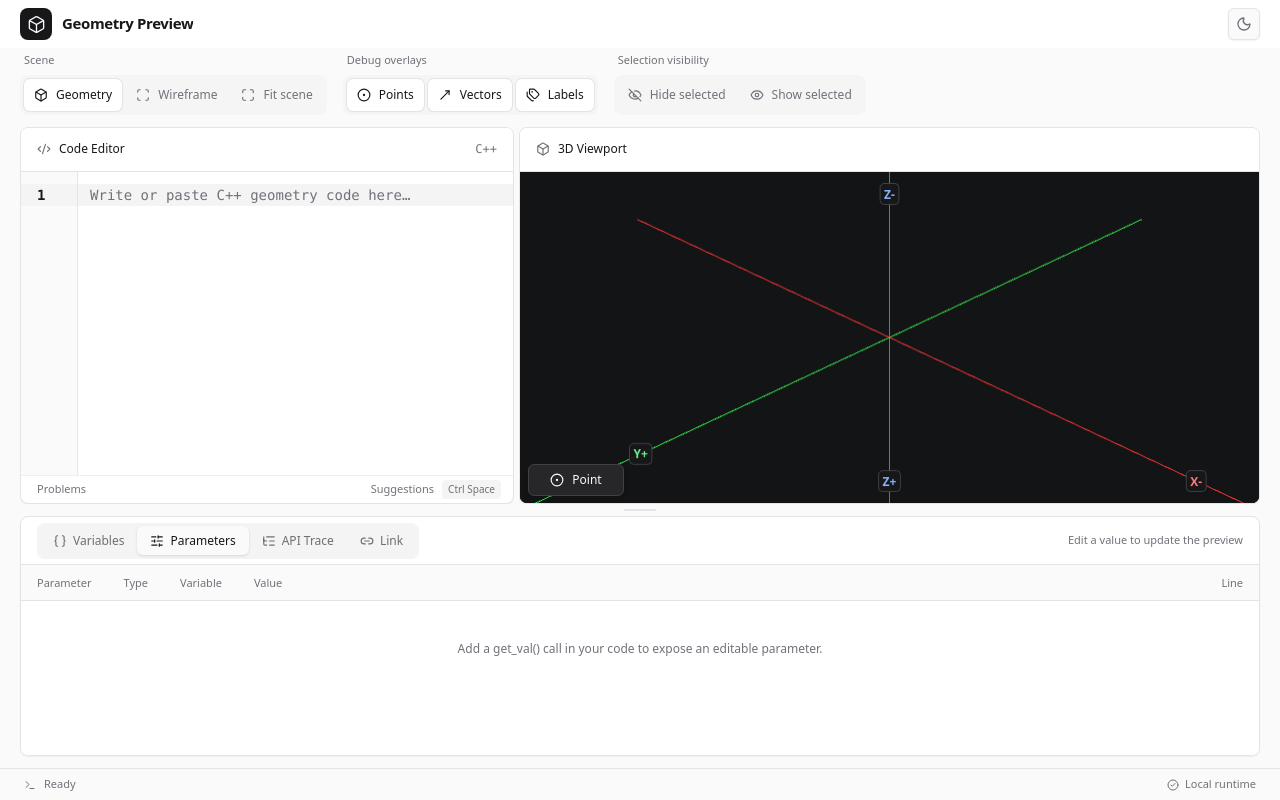
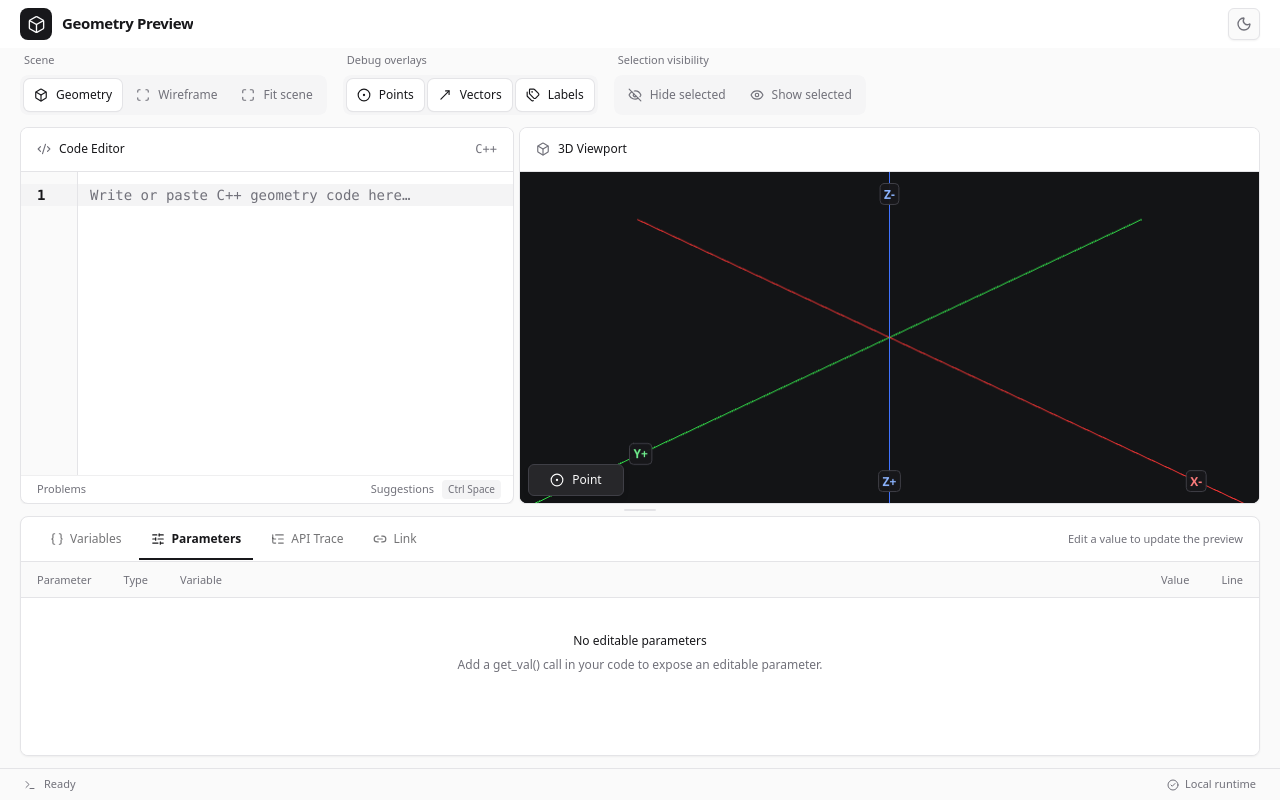
Before and after one commit to PhanVonHohenzollern/3d, a React (Vite) app: page / in a window 1280 px wide. Built offline with nearby package versions, Linux system fonts and the light colour scheme.

Commit message:
Refine inspector tabs and table presentation

```diff
--- a/src/components/DockArea.tsx
+++ b/src/components/DockArea.tsx
@@ -34,13 +34,21 @@ export function DockArea({ height, title, tabs, panels }: DockAreaProps) {
       className="flex min-h-0 shrink-0 flex-col gap-0 overflow-hidden rounded-lg border border-line bg-base shadow-xs"
       style={{ height }}
     >
-      <div className="flex min-h-12 shrink-0 items-center gap-4 border-b border-line px-2 sm:px-4">
-        <TabsList aria-label="Inspector panels" className="max-w-full overflow-x-auto">
+      <div className="flex min-h-11 shrink-0 items-center gap-4 border-b border-line px-2 sm:px-4">
+        <TabsList
+          variant="line"
+          aria-label="Inspector panels"
+          className="max-w-full justify-start overflow-x-auto p-0 group-data-[orientation=horizontal]/tabs:h-11"
+        >
           {tabs.map((tab) => {
             const Icon = icons[tab.name];
 
             return (
-              <TabsTrigger key={tab.name} value={tab.name} className="shrink-0 px-3 text-xs">
+              <TabsTrigger
+                key={tab.name}
+                value={tab.name}
+                className="shrink-0 rounded-none px-2 text-xs group-data-[orientation=horizontal]/tabs:after:bottom-0 hover:bg-secondary/50 data-[state=active]:font-semibold sm:px-3"
+              >
                 <Icon className="size-3.5" aria-hidden />
                 {tab.title}
               </TabsTrigger>
--- a/src/components/LinkTable.tsx
+++ b/src/components/LinkTable.tsx
@@ -27,6 +27,7 @@ export function LinkTable({
 }: LinkTableProps) {
   return (
     <TableView
+      emptyTitle="No connectors yet"
       emptyMessage={rows.length === 0 ? 'Add a connector to configure its point and dimensions.' : undefined}
       ref={tableRef}
       className="h-full w-full min-w-[260px]"
--- a/src/components/ParameterPanel.tsx
+++ b/src/components/ParameterPanel.tsx
@@ -24,6 +24,7 @@ export function ParameterPanel(props: ParameterPanelProps) {
   return (
     <div className="flex h-full min-h-0 flex-col">
       <TableView
+        emptyTitle="No editable parameters"
         emptyMessage={
           rows.length === 0 ? 'Add a get_val() call in your code to expose an editable parameter.' : undefined
         }
@@ -35,7 +36,11 @@ export function ParameterPanel(props: ParameterPanelProps) {
         <thead>
           <tr>
             {headers.map((header, column) => (
-              <HeaderCell key={header} stretch={column === valueColumn}>
+              <HeaderCell
+                key={header}
+                stretch={column === valueColumn}
+                align={column >= valueColumn ? 'right' : 'left'}
+              >
                 {header}
               </HeaderCell>
             ))}
@@ -48,6 +53,8 @@ export function ParameterPanel(props: ParameterPanelProps) {
                 <Cell
                   key={column}
                   column={column}
+                  align={column >= valueColumn ? 'right' : 'left'}
+                  mono={column > 0}
                   selected={index === selectedRow}
                   current={index === currentRow && column === currentColumn}
                   padding={editor?.row === index && column === valueColumn ? 'none' : 'text'}
@@ -56,7 +63,7 @@ export function ParameterPanel(props: ParameterPanelProps) {
                     <input
                       ref={editorRef}
                       data-serial={editor.serial}
-                      className="h-8 w-full rounded-sm border border-line-hover bg-base px-3 text-fg outline-none"
+                      className="h-8 w-full rounded-sm border border-line-hover bg-base px-4 text-right font-code text-fg outline-none"
                       value={editor.text}
                       spellCheck={false}
                       onChange={onEditorChange}
--- a/src/components/TreeView.tsx
+++ b/src/components/TreeView.tsx
@@ -15,7 +15,7 @@ export function TreeView({ tree, variant = 'default' }: TreeViewProps) {
     <div
       ref={containerRef}
       tabIndex={0}
-      className="group/tree relative min-h-0 flex-1 overflow-auto bg-base outline-none"
+      className="group/tree relative min-h-0 flex-1 overflow-auto bg-base outline-none focus-visible:ring-2 focus-visible:ring-ring/50 focus-visible:ring-inset"
       onMouseDown={onMouseDown}
       onMouseUp={onMouseUp}
       onKeyDown={onKeyDown}
@@ -25,7 +25,7 @@ export function TreeView({ tree, variant = 'default' }: TreeViewProps) {
           {columns.map((column, index) => (
             <div
               key={index}
-              className="relative h-9 flex-none overflow-hidden border-r border-b border-line bg-window px-2 text-left text-[11px] leading-9 font-medium text-ellipsis whitespace-nowrap text-muted-foreground last:flex-[1_0_auto]"
+              className="relative h-9 flex-none overflow-hidden border-b border-line bg-window px-2 text-left text-[11px] leading-9 font-medium text-ellipsis whitespace-nowrap text-muted-foreground last:flex-[1_0_auto]"
               style={{ width: column.width }}
             >
               <span>{column.label}</span>
@@ -39,8 +39,11 @@ export function TreeView({ tree, variant = 'default' }: TreeViewProps) {
           ))}
         </div>
         {rows.length === 0 && (
-          <div className="px-4 py-8 text-center text-xs text-muted-foreground">
-            No calls to inspect. Preview geometry code to explore its API trace.
+          <div className="flex min-h-28 flex-col items-center justify-center gap-1.5 px-6 py-6 text-center text-xs text-muted-foreground">
+            <span className="font-medium text-foreground">No API calls yet</span>
+            <span className="max-w-sm leading-relaxed">
+              Add a geometry API call, then move the cursor below it to inspect its inputs and results.
+            </span>
           </div>
         )}
         {rows.map((row) => (
@@ -49,7 +52,8 @@ export function TreeView({ tree, variant = 'default' }: TreeViewProps) {
             data-key={row.key}
             data-row={row.index}
             className={cn(
-              'flex h-8 cursor-default scroll-mt-9 text-xs leading-8 hover:bg-secondary/50',
+              'flex h-9 cursor-default scroll-mt-9 border-b border-grid text-xs leading-9 tabular-nums',
+              !row.selected && 'hover:bg-secondary/50',
               row.selected &&
                 (variant === 'trace' ? 'bg-trace-selected text-trace-selected-fg' : 'bg-highlight text-highlight-fg'),
               row.current &&
--- a/src/components/VariablePanel.tsx
+++ b/src/components/VariablePanel.tsx
@@ -11,7 +11,10 @@ export function VariablePanel(props: VariablePanelProps) {
         {summary}
       </div>
       <TableView
-        emptyMessage={rows.length === 0 ? 'Variables will appear as you write and preview code.' : undefined}
+        emptyTitle="No variables at this cursor"
+        emptyMessage={
+          rows.length === 0 ? 'Declare a variable, then move the cursor below it to inspect its value.' : undefined
+        }
         ref={tableRef}
         onMouseDown={onMouseDown}
         onMouseUp={onMouseUp}
@@ -28,9 +31,15 @@ export function VariablePanel(props: VariablePanelProps) {
         <tbody>
           {rows.map((row, index) => (
             <tr key={index} data-row={index}>
-              <Cell selected={index === selectedRow}>{row.name}</Cell>
-              <Cell selected={index === selectedRow}>{row.type}</Cell>
-              <Cell selected={index === selectedRow}>{row.value}</Cell>
+              <Cell mono selected={index === selectedRow}>
+                {row.name}
+              </Cell>
+              <Cell mono selected={index === selectedRow}>
+                {row.type}
+              </Cell>
+              <Cell mono selected={index === selectedRow}>
+                {row.value}
+              </Cell>
               <Cell selected={index === selectedRow}>{row.changed}</Cell>
             </tr>
           ))}
--- a/src/components/ui/TableView.tsx
+++ b/src/components/ui/TableView.tsx
@@ -5,33 +5,54 @@ import { cn } from '../../utils/cn';
 interface TableViewProps extends HTMLAttributes<HTMLDivElement> {
   ref?: Ref<HTMLDivElement>;
   emptyMessage?: string;
+  emptyTitle?: string;
 }
 
-export function TableView({ className, children, emptyMessage, ...props }: TableViewProps) {
+export function TableView({
+  className,
+  children,
+  emptyMessage,
+  emptyTitle = 'No items yet',
+  ...props
+}: TableViewProps) {
   return (
     <div
       tabIndex={0}
-      className={cn('group/table min-h-0 flex-1 overflow-auto bg-base outline-none', className)}
+      className={cn(
+        'group/table min-h-0 flex-1 overflow-auto bg-base outline-none focus-visible:ring-2 focus-visible:ring-ring/50 focus-visible:ring-inset',
+        className,
+      )}
       {...props}
     >
       <Table className="min-w-full border-separate border-spacing-0 [&_tbody_tr:hover]:bg-secondary/50">
         {children}
       </Table>
       {emptyMessage && (
-        <div className="flex min-h-24 items-center justify-center px-6 py-8 text-center text-xs text-muted-foreground">
-          {emptyMessage}
+        <div className="flex min-h-28 flex-col items-center justify-center gap-1.5 px-6 py-6 text-center text-xs text-muted-foreground">
+          <span className="font-medium text-foreground">{emptyTitle}</span>
+          <span className="max-w-sm leading-relaxed">{emptyMessage}</span>
         </div>
       )}
     </div>
   );
 }
 
-export function HeaderCell({ stretch = false, children }: { stretch?: boolean; children: ReactNode }) {
+export function HeaderCell({
+  stretch = false,
+  align = 'left',
+  children,
+}: {
+  stretch?: boolean;
+  align?: 'left' | 'right';
+  children: ReactNode;
+}) {
   return (
     <TableHead
+      scope="col"
       className={cn(
-        'sticky top-0 z-1 h-9 border-b border-line bg-window px-4 text-left text-[11px] font-medium whitespace-nowrap text-muted-foreground',
+        'sticky top-0 z-1 h-9 border-b border-line bg-window px-4 text-[11px] font-medium whitespace-nowrap text-muted-foreground',
         !stretch && 'w-px',
+        align === 'right' ? 'text-right' : 'text-left',
       )}
     >
       {children}
@@ -41,19 +62,32 @@ export function HeaderCell({ stretch = false, children }: { stretch?: boolean; c
 
 interface CellProps {
   column?: number;
+  align?: 'left' | 'right';
+  mono?: boolean;
   selected: boolean;
   current?: boolean;
   padding?: 'text' | 'none' | 'widget';
   children: ReactNode;
 }
 
-export function Cell({ column, selected, current = false, padding = 'text', children }: CellProps) {
+export function Cell({
+  column,
+  selected,
+  current = false,
+  padding = 'text',
+  align = 'left',
+  mono = false,
+  children,
+}: CellProps) {
   return (
     <TableCell
       data-column={column}
       className={cn(
-        'h-9 cursor-default border-b border-grid py-0 text-xs whitespace-nowrap',
+        'h-9 cursor-default scroll-mt-9 border-b border-grid py-0 text-xs whitespace-nowrap tabular-nums',
+        align === 'right' ? 'text-right' : 'text-left',
+        mono && 'font-code',
         padding === 'text' && 'px-4',
+        padding === 'none' && 'p-0',
         padding === 'widget' && 'px-[3px] py-px',
         selected && 'bg-highlight text-highlight-fg',
         current &&
```
